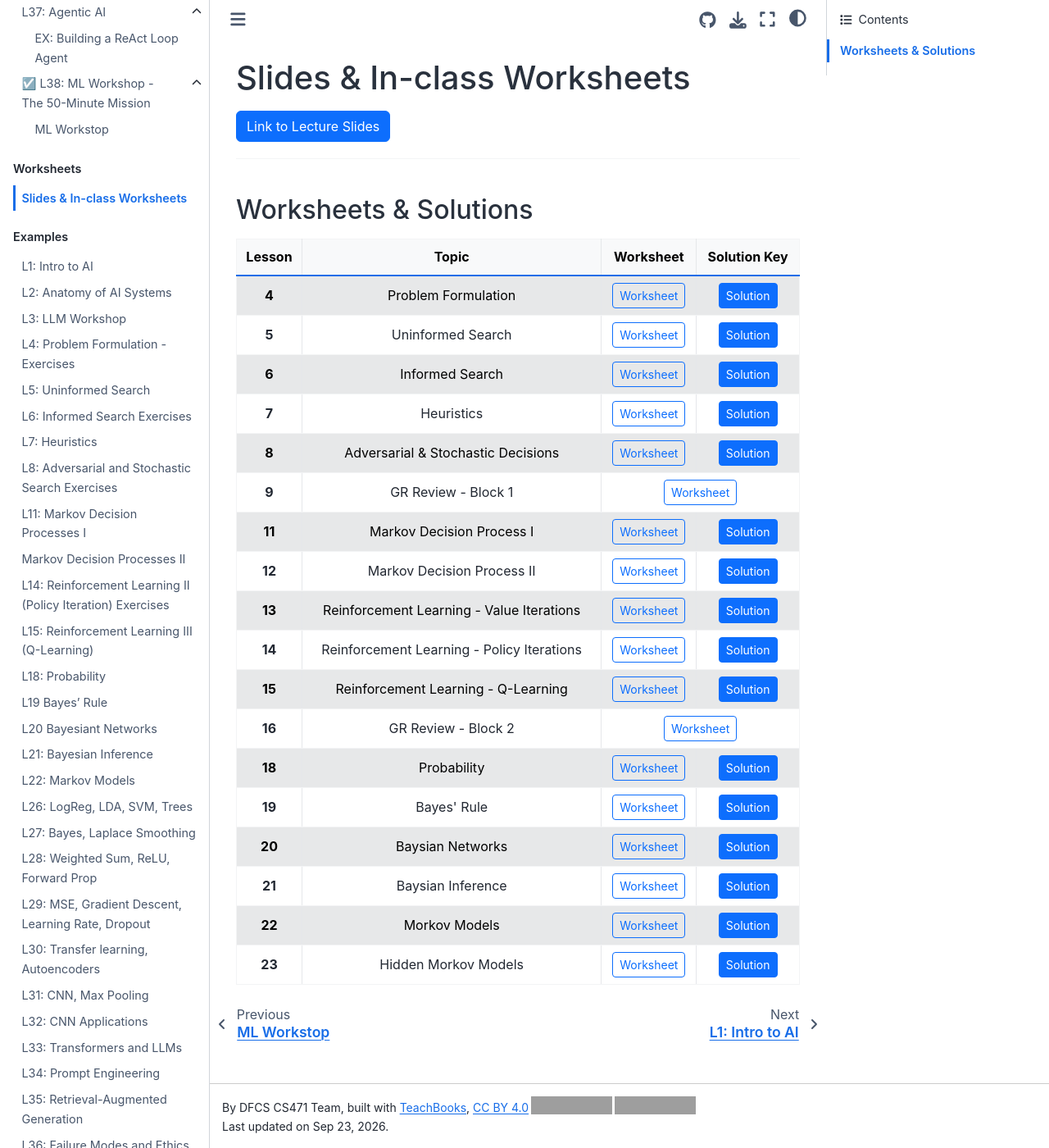
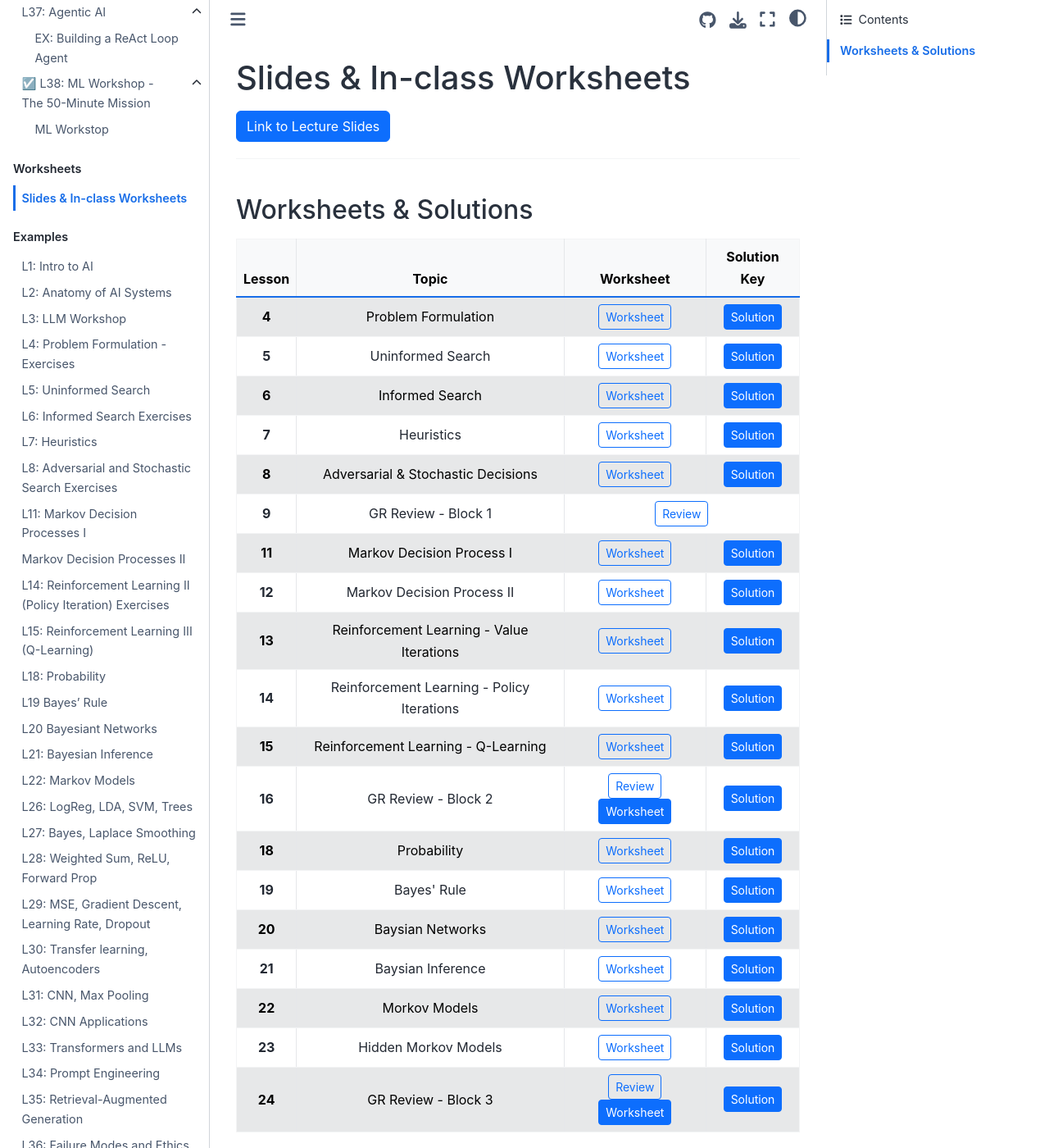
Before and after one commit to USAFADFCS/CS471_Intro_to_AI, a Jupyter Book: the page built from book/worksheets/worksheets.md, in a window 1280 px wide and 1400 px high. Shown: the whole window at 82% size. Built offline with Jupyter Book 1.0.4 settings and Sphinx 7.4.7 and the Sphinx Book theme 1.1.4, drawn with Linux system fonts in a browser that asks for light colours; pages that are not in the unit, such as notebooks, are missing from menus; comment, search, counter and statistics services are not loaded; grey boxes are pictures that could not be loaded.

Commit message:
Added block level worksheets with example problems to solve.

```diff
--- a/book/worksheets/worksheets.md
+++ b/book/worksheets/worksheets.md
@@ -111,7 +111,7 @@
                 <td><strong>9</strong></td>
                 <td>GR Review - Block 1</td>
                 <td colspan="2" class="text-center">
-                    <a href="9_gr_review.pdf" target="_blank" rel="noopener noreferrer" class="btn btn-sm btn-outline-primary" role="button">Worksheet</a>
+                    <a href="9_gr_review.pdf" target="_blank" rel="noopener noreferrer" class="btn btn-sm btn-outline-primary" role="button">Review</a>
                 </td>
             </tr>
             <tr>
@@ -167,8 +167,12 @@
             <tr>
                 <td><strong>16</strong></td>
                 <td>GR Review - Block 2</td>
-                <td colspan="2" class="text-center">
-                    <a href="16_GR2_review_v4.pdf" target="_blank" rel="noopener noreferrer" class="btn btn-sm btn-outline-primary" role="button">Worksheet</a>
+                <td>
+                    <a href="16_GR2_review_v4.pdf" target="_blank" rel="noopener noreferrer" class="btn btn-sm btn-outline-primary" role="button">Review</a>
+                    <a href="block2_worksheet.pdf" target="_blank" rel="noopener noreferrer" class="btn btn-sm btn-primary" role="button">Worksheet</a>
+                </td>
+                <td>
+                    <a href="block2_worksheet_solutions_v2.pdf" target="_blank" rel="noopener noreferrer" class="btn btn-sm btn-primary" role="button">Solution</a>
                 </td>
             </tr>
             <tr>
@@ -231,6 +235,17 @@
                     <a href="23_worksheet_solutions.pdf" target="_blank" rel="noopener noreferrer" class="btn btn-sm btn-primary" role="button">Solution</a>
                 </td>
             </tr>
+            <tr>
+                <td><strong>24</strong></td>
+                <td>GR Review - Block 3</td>
+                <td>
+                    <a href="16_GR2_review_v4.pdf" target="_blank" rel="noopener noreferrer" class="btn btn-sm btn-outline-primary" role="button">Review</a>
+                    <a href="block3_worksheet.pdf" target="_blank" rel="noopener noreferrer" class="btn btn-sm btn-primary" role="button">Worksheet</a>
+                </td>
+                <td>
+                    <a href="block3_worksheet_solutions.pdf" target="_blank" rel="noopener noreferrer" class="btn btn-sm btn-primary" role="button">Solution</a>
+                </td>
+            </tr>
         </tbody>
     </table>
 </div>
```
Also changed, not shown: 4 other files.
